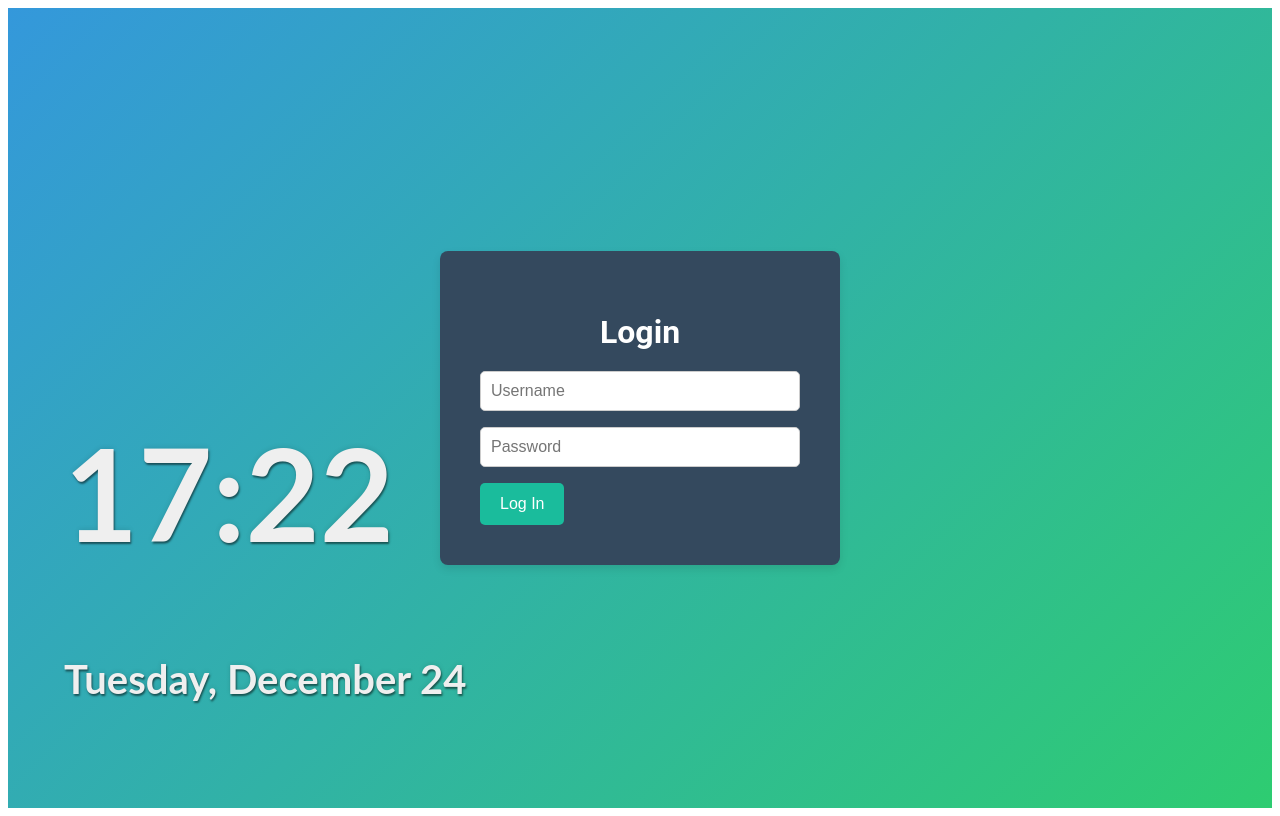
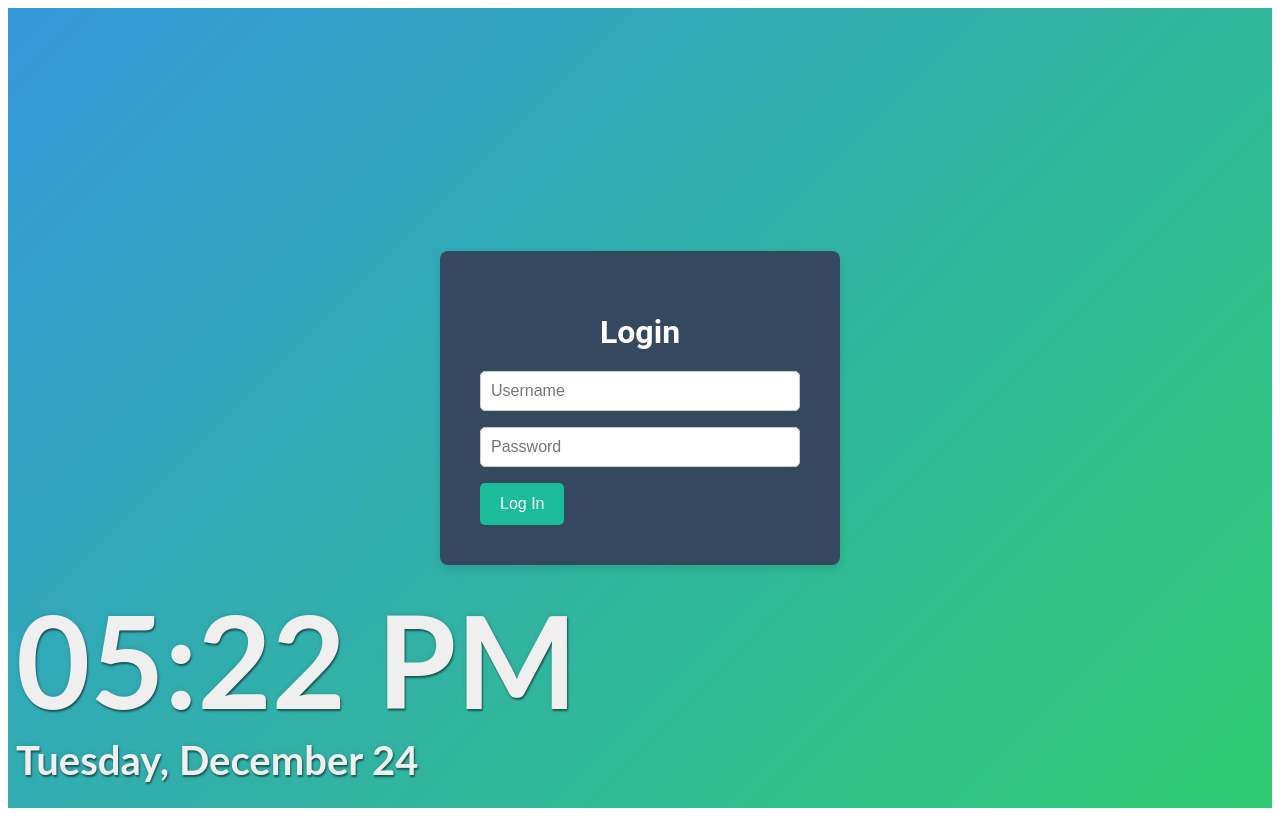
Before and after one commit to pankajackson/lightdm-webkit-theme-lxa, a React (Vite) app: page / in a window 1280 px wide. Built offline with nearby package versions, Linux system fonts and the light colour scheme.

Commit message:
Format clock

```diff
--- a/src/App.tsx
+++ b/src/App.tsx
@@ -9,6 +9,7 @@ const Wrapper = styled.div`
   display: flex;
   justify-content: center;
   align-items: center;
+  gap: 2rem;
   height: 100vh;
   background: linear-gradient(135deg, #3498db, #2ecc71);
   font-family: "Roboto", sans-serif;
@@ -37,7 +38,7 @@ const App: React.FC = () => {
         <InputField type="password" placeholder="Password" />
         <Button onClick={handleLogin} label="Log In" />
       </FormContainer>
-      <Clock />
+      <Clock is24Hour={false} />
     </Wrapper>
   )
 }
--- a/src/components/Clock.tsx
+++ b/src/components/Clock.tsx
@@ -2,9 +2,9 @@ import React, { useEffect, useState } from "react"
 import styled from "styled-components"
 
 const ClockContainer = styled.div`
-  position: absolute;
-  bottom: 4rem;
-  left: 4rem;
+  position: fixed;
+  bottom: 1rem;
+  left: 1rem;
   color: #efefef;
   font-family: "Lato", sans-serif;
   text-shadow: 1px 2px 2px rgba(0, 0, 0, 0.5), 0px -1px 5px rgba(0, 0, 0, 0.1);
@@ -12,24 +12,39 @@ const ClockContainer = styled.div`
 
 const TimeDisplay = styled.h1`
   font-size: 8rem;
+  margin: 0;
 `
 
 const DateDisplay = styled.h2`
   font-size: 2.5rem;
+  margin: 0;
 `
 
-const formatTime = (time: Date) => {
-  let hours = time.getHours().toString(10)
-  if (hours.length === 1) {
-    hours = "0" + hours
+// Custom padding function
+const padStart = (
+  str: string,
+  targetLength: number,
+  padString: string = "0"
+): string => {
+  while (str.length < targetLength) {
+    str = padString + str
+  }
+  return str
+}
+
+// Utility functions
+const formatTime = (time: Date, is24Hour: boolean) => {
+  let hours = time.getHours()
+  if (!is24Hour) {
+    hours = hours % 12 || 12 // Convert to 12-hour format
   }
 
-  let minutes = time.getMinutes().toString(10)
-  if (minutes.length === 1) {
-    minutes = "0" + minutes
-  }
+  const minutes = padStart(time.getMinutes().toString(), 2, "0")
+  const formattedHours = padStart(hours.toString(), 2, "0")
 
-  return `${hours}:${minutes}`
+  return `${formattedHours}:${minutes}${
+    !is24Hour ? (time.getHours() >= 12 ? " PM" : " AM") : ""
+  }`
 }
 
 const formatDate = (time: Date) => {
@@ -40,7 +55,12 @@ const formatDate = (time: Date) => {
   })
 }
 
-const Clock: React.FC = () => {
+// Clock component
+interface ClockProps {
+  is24Hour?: boolean
+}
+
+const Clock: React.FC<ClockProps> = ({ is24Hour = true }) => {
   const [time, setTime] = useState(new Date())
 
   useEffect(() => {
@@ -51,11 +71,11 @@ const Clock: React.FC = () => {
     return () => {
       clearInterval(timerID)
     }
-  }, [setTime])
+  }, [])
 
   return (
     <ClockContainer>
-      <TimeDisplay>{formatTime(time)}</TimeDisplay>
+      <TimeDisplay>{formatTime(time, is24Hour)}</TimeDisplay>
       <DateDisplay>{formatDate(time)}</DateDisplay>
     </ClockContainer>
   )
```
